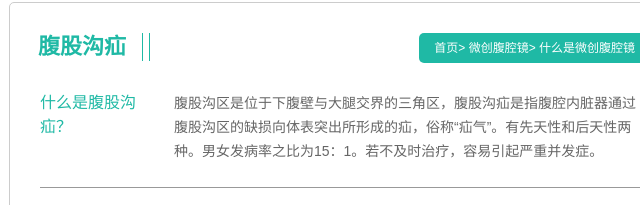
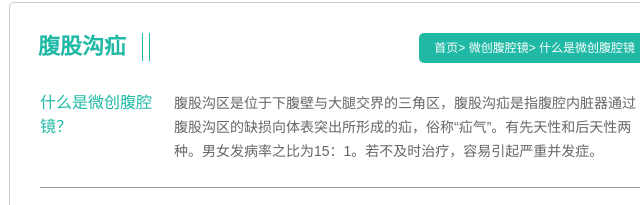
Before and after one commit to lilinchun1/yujin, a plain HTML site: page show-wcfqj1.html in a window 1280 px wide. Shown: the part 398-603 px from the top of the page, 455-1095 px from the left. Drawn offline with Linux system fonts and the light colour scheme.

Commit message:
第二次测试push

```diff
--- a/show-wcfqj1.html
+++ b/show-wcfqj1.html
@@ -91,7 +91,7 @@
             </div>
             <div class="show-con">
                 <div class="show-con-l">
-                    什么是腹股沟疝？
+                    什么是微创腹腔镜？
                 </div>
                 <div class="show-con-r">
                     <p>腹股沟区是位于下腹壁与大腿交界的三角区，腹股沟疝是指腹腔内脏器通过腹股沟区的缺损向体表突出所形成的疝，俗称“疝气”。有先天性和后天性两种。男女发病率之比为15：1。若不及时治疗，容易引起严重并发症。
```
